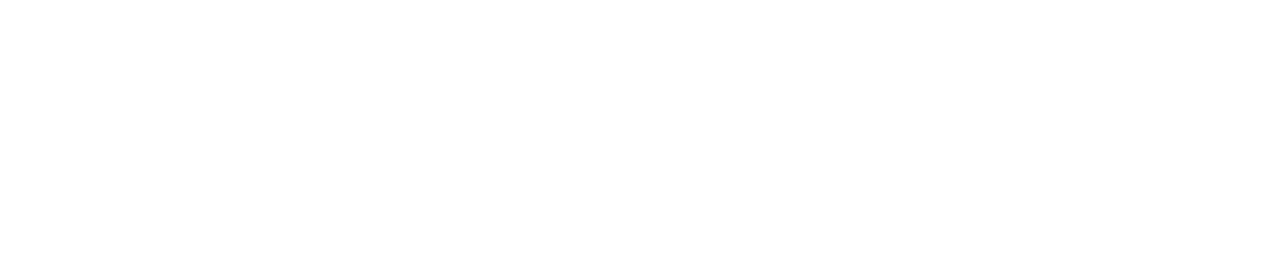
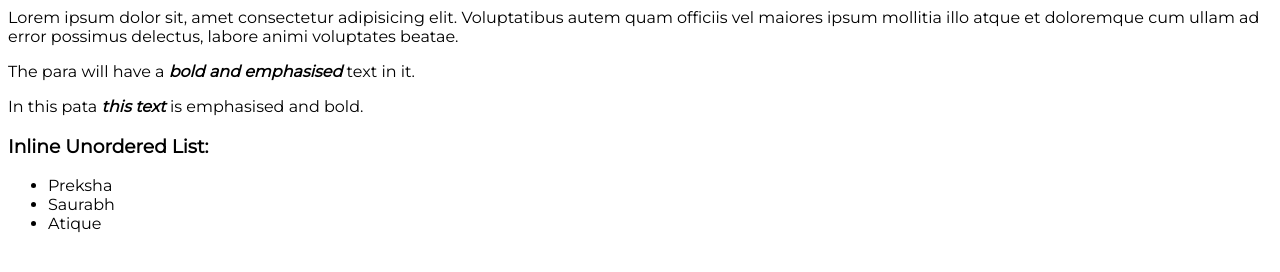
Before and after one commit to atiqueakhtar/my-ui-components, a plain HTML site: page index.html in a window 1280 px wide. Drawn offline with Linux system fonts and the light colour scheme.

Commit message:
refactor: bold and em tags used

```diff
--- a/index.html
+++ b/index.html
@@ -1,12 +1,30 @@
 <!DOCTYPE html>
 <html lang="en">
+
 <head>
     <meta charset="UTF-8">
     <meta http-equiv="X-UA-Compatible" content="IE=edge">
     <meta name="viewport" content="width=device-width, initial-scale=1.0">
+    <link rel="stylesheet" href="style.css">
     <title>Document</title>
 </head>
+
 <body>
+    Lorem ipsum dolor sit, amet consectetur adipisicing elit. Voluptatibus autem quam officiis vel maiores ipsum
+    mollitia illo atque et doloremque cum ullam ad error possimus delectus, labore animi voluptates beatae.
+    <p>The para will have a <em><strong>bold and emphasised</strong></em> text in it.</p>
+    <p>In this pata <strong><em>this text</em></strong> is emphasised and bold.</p>
+    <h3>Inline Unordered List:</h3>
+    <ul>
+        <li>Preksha</li>
+        <li>Saurabh</li>
+        <li>Atique</li>
+    </ul>
+</body>
 
-</body>
 </html>
+
+<!-- use undraw and unspash for images -->
+<!-- for toggle wrap: alt + Z -->
+<!-- to run beautify: press F1 and the beautify -->
+<!-- google fonts monrserrat(reg 400) for fonts -->
--- a/style.css
+++ b/style.css
@@ -0,0 +1,5 @@
+@import url('https://fonts.googleapis.com/css2?family=Montserrat&display=swap');
+
+body{
+    font-family: "Montserrat";
+}
```
